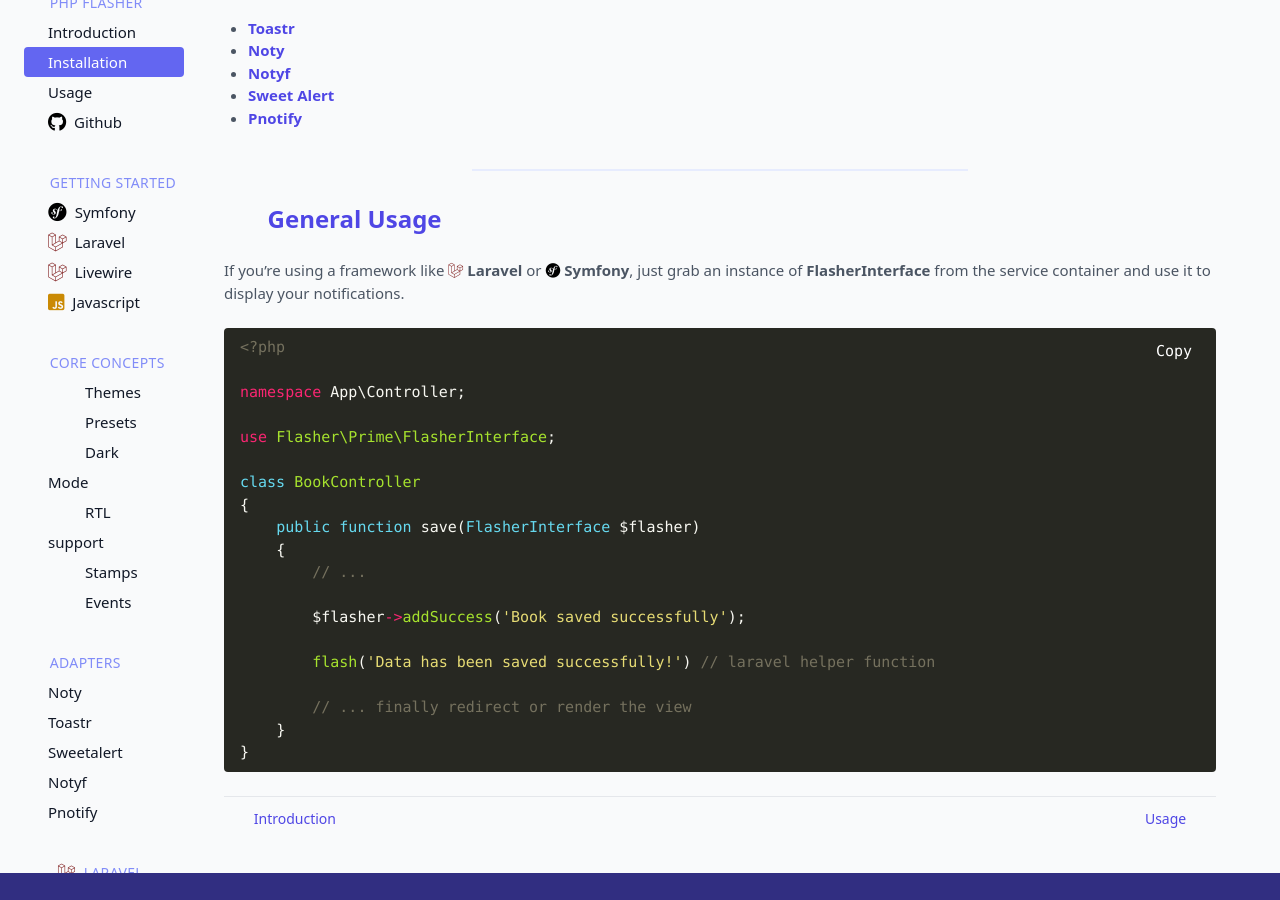
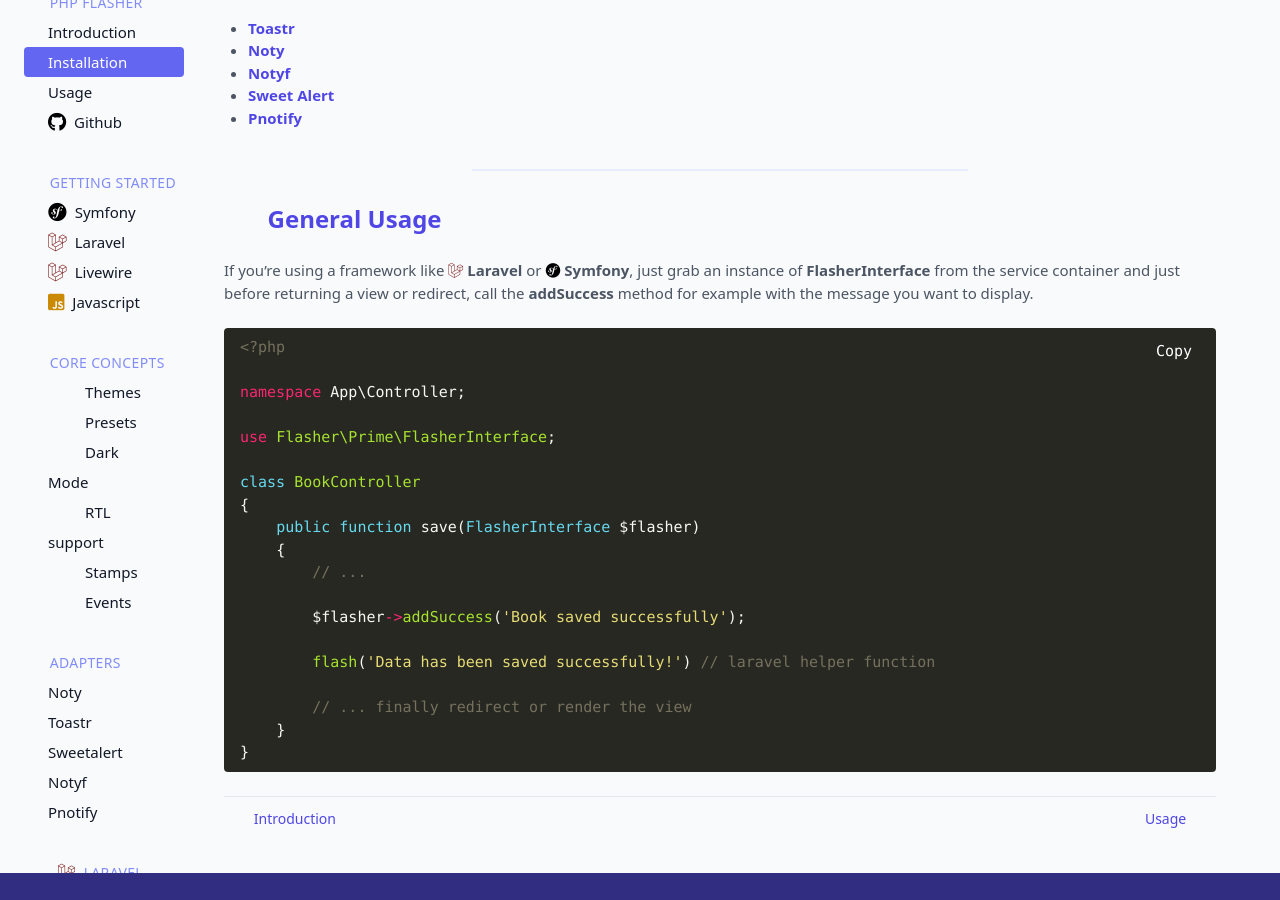
Before and after one commit to php-flasher/php-flasher.github.io, a Jekyll site: the page built from docs/installation.md, in a window 1280 px wide and 900 px high, scrolled down 798 px. Built offline with Jekyll 4.4.1, drawn with Linux system fonts in a browser that asks for light colours; some web fonts are replaced.

Commit message:
tweak installation page

````diff
--- a/docs/installation.md
+++ b/docs/installation.md
@@ -42,7 +42,7 @@
 ## <i class="fa-duotone fa-list-radio"></i> General Usage
 
 If you're using a framework like <i class="fa-brands fa-laravel text-red-900"></i> __Laravel__ or <i class="fa-brands fa-symfony text-black"></i> __Symfony__, just grab an instance of __FlasherInterface__ from the
-service container and use it to display your notifications.
+service container and just before returning a view or redirect, call the __addSuccess__ method for example with the message you want to display.
 
 ```php
 <?php
````
